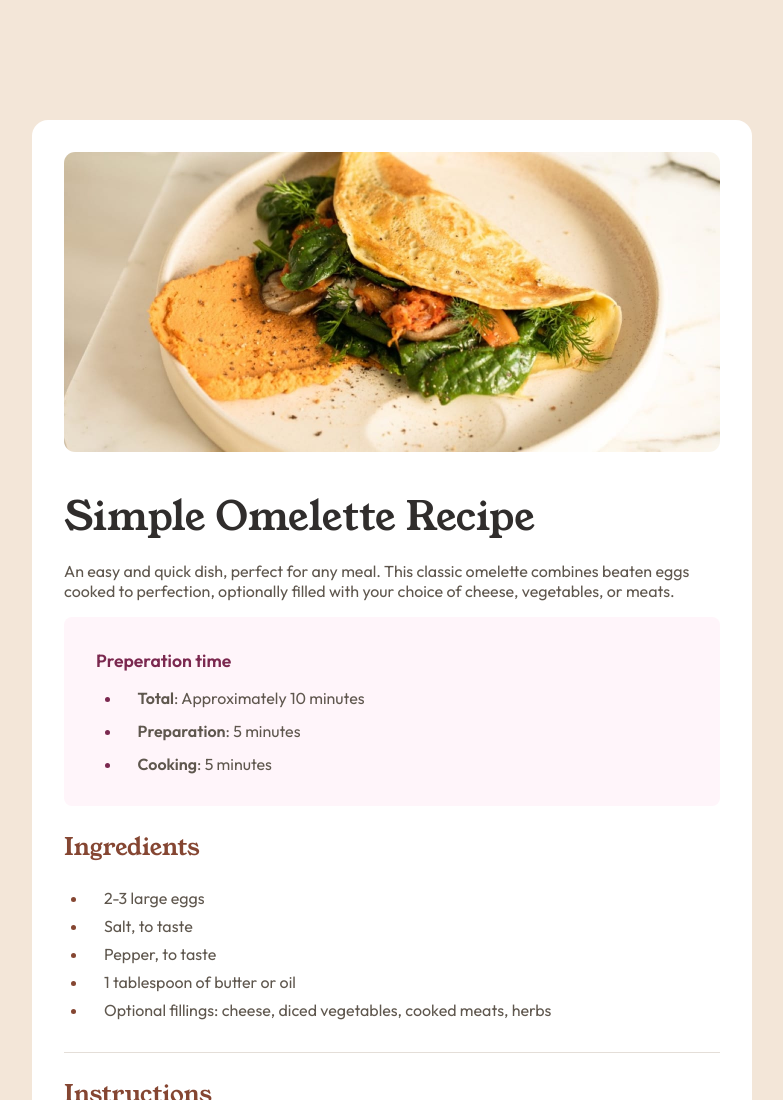
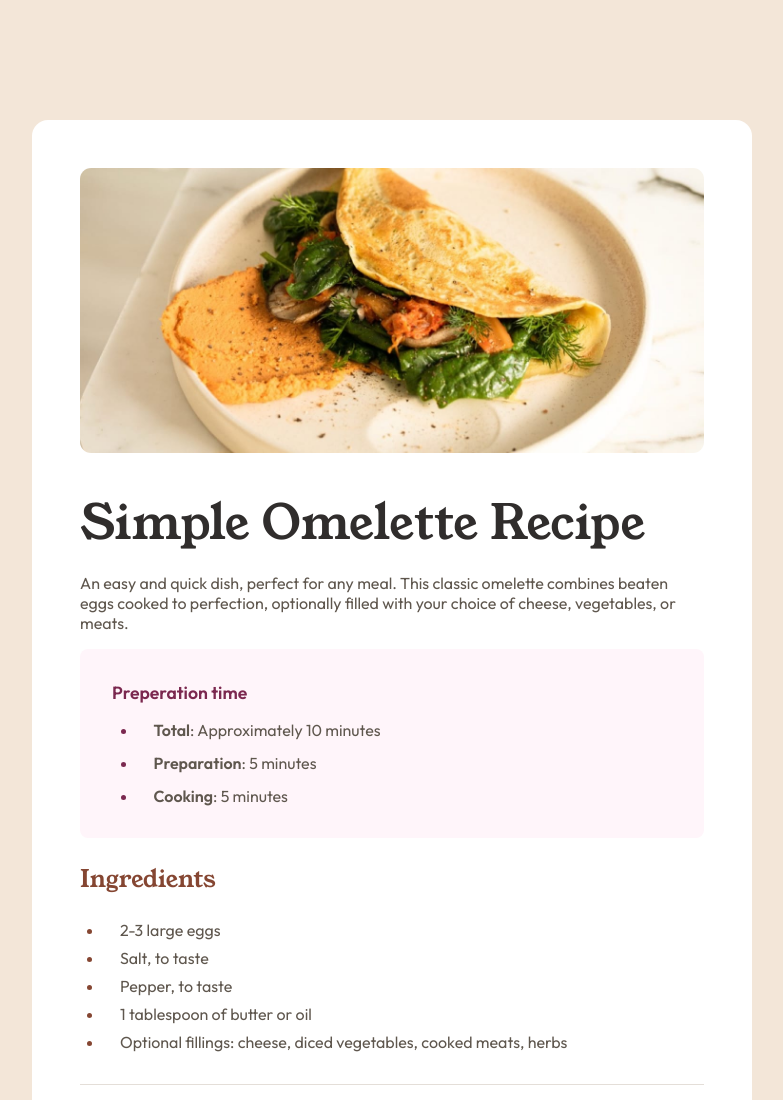
Before and after one commit to Perfect-Patience/frontend-mentor-challenges, a plain HTML site: page recipe-page/index.html in a window 1280 px wide. Shown: the top 1100 px of the page, without its empty margins (248-1031 px from the left). Drawn offline with Linux system fonts and the light colour scheme.

Commit message:
adjusts margins

```diff
--- a/recipe-page/styles.css
+++ b/recipe-page/styles.css
@@ -39,7 +39,7 @@ body {
 
 main {
   max-width: 45rem;
-  padding: 2rem;
+  padding: 3rem;
   background-color: var(--white);
   border-radius: 1rem;
 }
@@ -86,7 +86,7 @@ main section:nth-of-type(1) img {
 h1 {
   font-family: "young serif";
   font-weight: 400;
-  font-size: 2.5rem;
+  font-size: 3rem;
   margin-bottom: 1rem;
   color: var(--stone-900);
 }
```
